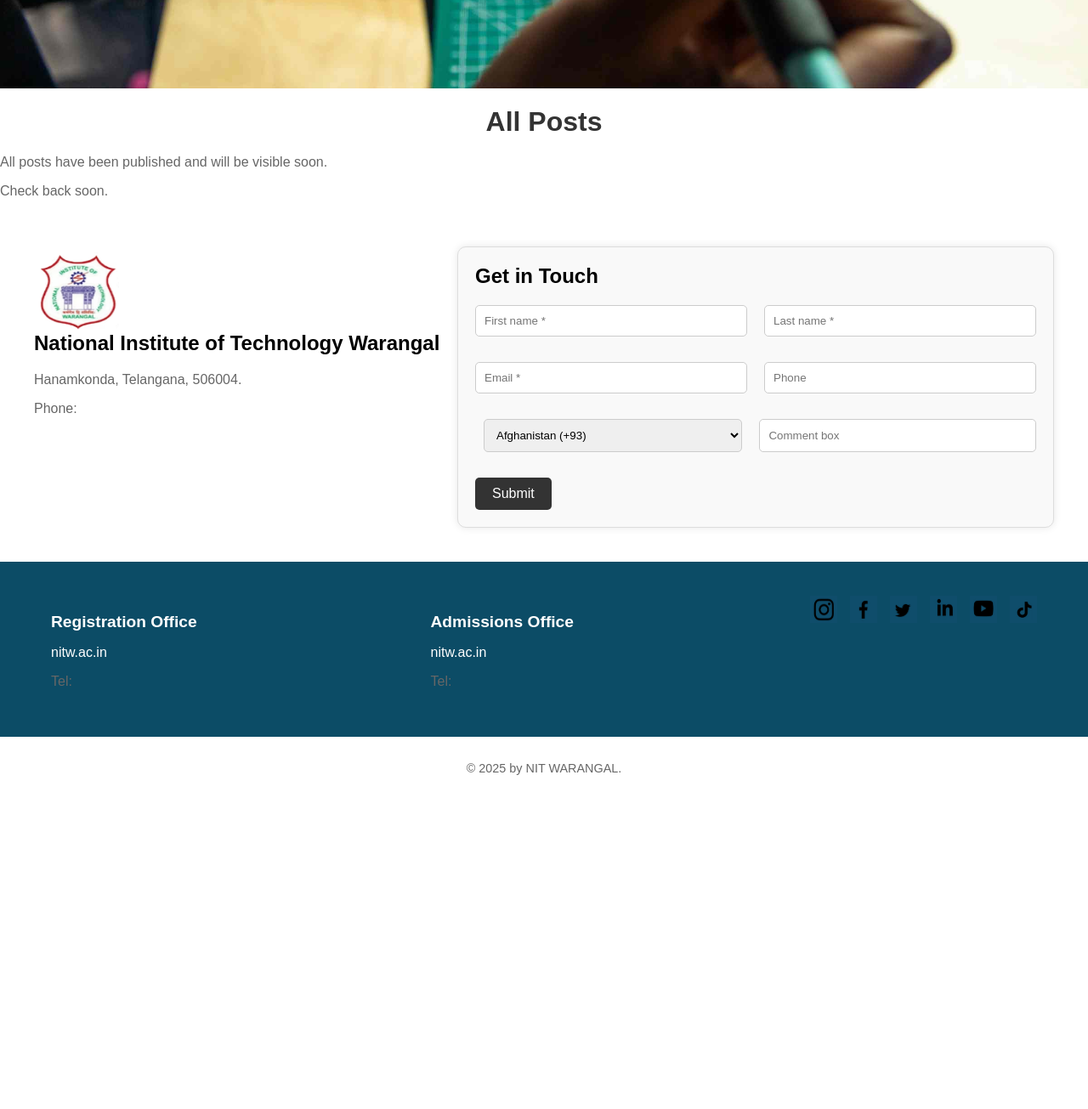
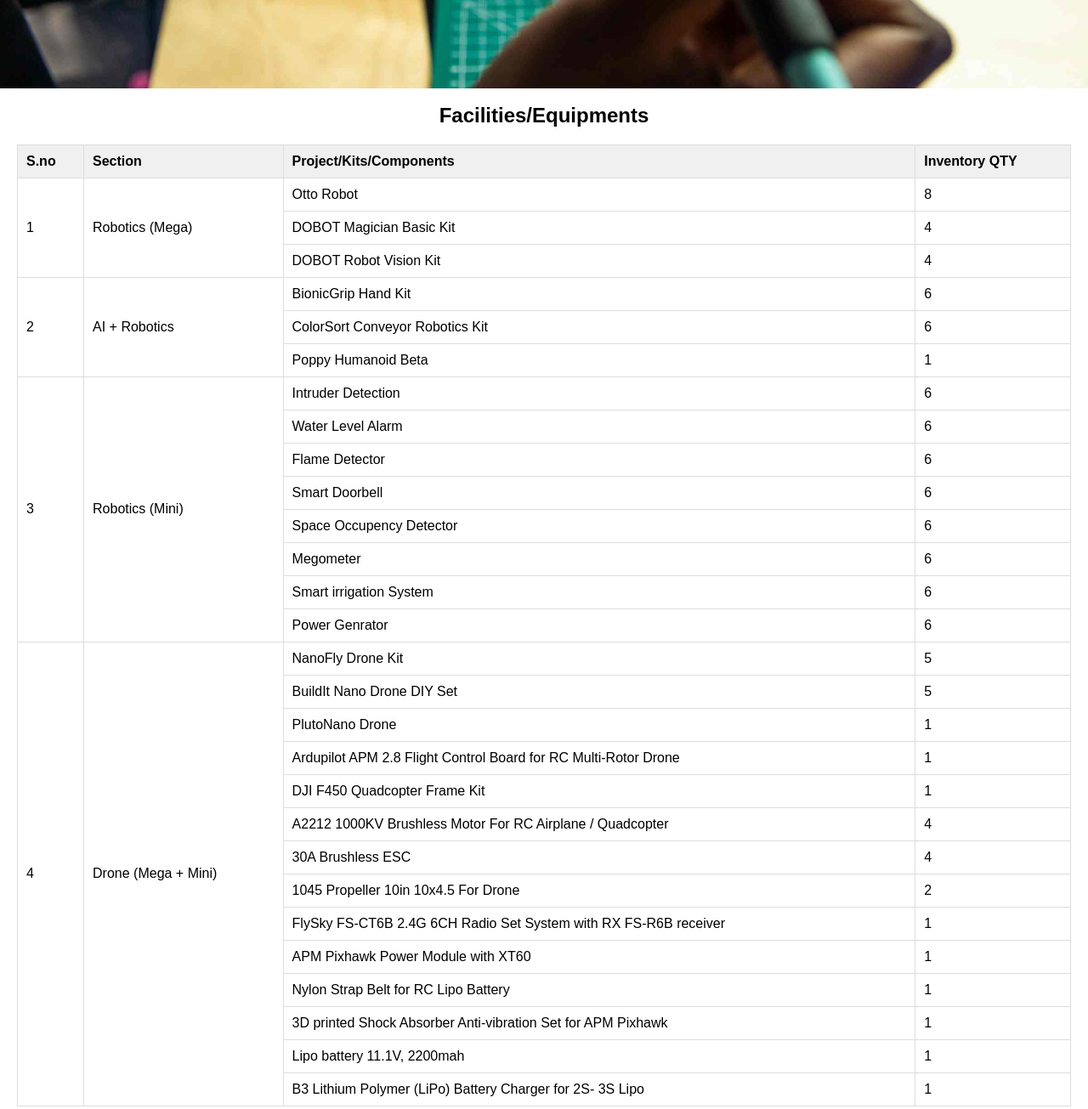
Before and after one commit to Sandeep-002/college_website, a plain HTML site: page facility.html in a window 1280 px wide. Shown: the part 840-2145 px from the top of the page at 85% size. Before the commit the page ends 1781 px from the top, so only its background shows below. Drawn offline with Linux system fonts and the light colour scheme.

Commit message:
Update facility.html

```diff
--- a/facility.html
+++ b/facility.html
@@ -29,16 +29,165 @@
             </ul>
         </nav>
     </header>
-    <marquee behavior="scroll" direction="left" scrollamount="10"scrolldelay="100">Welcome to Centre of Excellence on Drones, Robotics and Autonomous Vehicles</marquee>
+    <marquee behavior="scroll" direction="left" scrollamount="10" scrolldelay="100">Welcome to Centre of Excellence on Drones, Robotics and Autonomous Vehicles</marquee>
     <section class="hero ">
         <img src="FacilitiesEquipments.jpg" alt="Facilities/Equipments">
     </section>
-    <div class="blog-container ">
-        <div class="red-bar "></div>
-        <h1>All Posts</h1>
-        <p>All posts have been published and will be visible soon.</p>
-        <p>Check back soon.</p>
-    </div>
+    <br>
+    <div style="padding: 0 20px;">
+        <table>
+            <caption>
+                <h2>Facilities/Equipments</h2>
+            </caption>
+            <thead>
+                <tr>
+                    <th>S.no</th>
+                    <th>Section</th>
+                    <th>Project/Kits/Components</th>
+                    <th>Inventory QTY</th>
+                </tr>
+            </thead>
+            <tr>
+                <td rowspan="3">1</td>
+                <td rowspan="3">Robotics (Mega)</td>
+                <td>Otto Robot</td>
+                <td>8</td>
+            </tr>
+            <tr>
+                <td>DOBOT Magician Basic Kit</td>
+                <td>4</td>
+            </tr>
+            <tr>
+                <td>DOBOT Robot Vision Kit</td>
+                <td>4</td>
+            </tr>
+            <tr>
+                <td rowspan="3">2</td>
+                <td rowspan="3">AI + Robotics</td>
+                <td>BionicGrip Hand Kit</td>
+                <td>6</td>
+            </tr>
+            <tr>
+                <td>ColorSort Conveyor Robotics Kit</td>
+                <td>6</td>
+            </tr>
+            <tr>
+                <td>Poppy Humanoid Beta</td>
+                <td>1</td>
+            </tr>
+            <tr>
+                <td rowspan="8">3</td>
+                <td rowspan="8">Robotics (Mini)</td>
+                <td>Intruder Detection</td>
+                <td>6</td>
+            </tr>
+            <tr>
+                <td>Water Level Alarm</td>
+                <td>6</td>
+            </tr>
+            <tr>
+                <td>Flame Detector</td>
+                <td>6</td>
+            </tr>
+            <tr>
+                <td>Smart Doorbell</td>
+                <td>6</td>
+            </tr>
+            <tr>
+                <td>Space Occupency Detector</td>
+                <td>6</td>
+            </tr>
+            <tr>
+                <td>Megometer</td>
+                <td>6</td>
+            </tr>
+            <tr>
+                <td>Smart irrigation System</td>
+                <td>6</td>
+            </tr>
+            <tr>
+                <td>Power Genrator</td>
+                <td>6</td>
+            </tr>
+            <tr>
+                <td rowspan="14">4</td>
+                <td rowspan="14">Drone (Mega + Mini)</td>
+                <td>NanoFly Drone Kit</td>
+                <td>5</td>
+            </tr>
+            <tr>
+                <td>BuildIt Nano Drone DIY Set</td>
+                <td>5</td>
+            </tr>
+            <tr>
+                <td>PlutoNano Drone</td>
+                <td>1</td>
+            </tr>
+            <tr>
+                <td>Ardupilot APM 2.8 Flight Control Board for RC Multi-Rotor Drone</td>
+                <td>1</td>
+            </tr>
+            <tr>
+                <td>DJI F450 Quadcopter Frame Kit</td>
+                <td>1</td>
+            </tr>
+            <tr>
+                <td>A2212 1000KV Brushless Motor For RC Airplane / Quadcopter
+                </td>
+                <td>4</td>
+            </tr>
+            <tr>
+                <td>30A Brushless ESC</td>
+                <td>4</td>
+            </tr>
+            <tr>
+                <td>1045 Propeller 10in 10x4.5 For Drone</td>
+                <td>2</td>
+            </tr>
+            <tr>
+                <td>FlySky FS-CT6B 2.4G 6CH Radio Set System with RX FS-R6B receiver</td>
+                <td>1</td>
+            </tr>
+            <tr>
+                <td>APM Pixhawk Power Module with XT60</td>
+                <td>1</td>
+            </tr>
+            <tr>
+                <td>Nylon Strap Belt for RC Lipo Battery</td>
+                <td>1</td>
+            </tr>
+            <tr>
+                <td>3D printed Shock Absorber Anti-vibration Set for APM Pixhawk</td>
+                <td>1</td>
+            </tr>
+            <tr>
+                <td>Lipo battery 11.1V, 2200mah</td>
+                <td>1</td>
+            </tr>
+            <tr>
+                <td>B3 Lithium Polymer (LiPo) Battery Charger for 2S- 3S Lipo</td>
+                <td>1</td>
+            </tr>
+            </tbody>
+        </table>
+
+        <style>
+            table {
+                border-collapse: collapse;
+                width: 100%;
+            }
+
+            th,
+            td {
+                border: 1px solid #ddd;
+                padding: 10px;
+                text-align: left;
+            }
+
+            th {
+                background-color: #f0f0f0;
+            }
+        </style>
         <div class="next-slide ">
             <div class="logo-section ">
                 <img src="nitw-logo.png " alt="Logo " class="logo ">
@@ -261,17 +410,18 @@
                     <p>Tel:</p>
                 </div>
                 <div class="footer-right ">
-        <a href="# "><img src="instagram.png " alt="Instagram "></a>
-        <a href="# "><img src="facebook.png " alt="Facebook "></a>
-        <a href="# "><img src="twitter.png " alt="Twitter "></a>
-        <a href="# "><img src="linkedin.png " alt="LinkedIn "></a>
-        <a href="# "><img src="youtube.png " alt="YouTube "></a>
-        <a href="# "><img src="tiktok.png " alt="TikTok "></a>
+                    <a href="https://www.instagram.com/nitwarangalofficial?igsh=MmFxd2Nhamc0cDV2"><img src="instagram.png" alt="Instagram"></a>
+                    <a href="https://www.facebook.com/share/1ECCi37kmD/?mibextid=wwXIfr"><img src="facebook.png" alt="Facebook"></a>
+                    <a href="https://x.com/warangal_nit?s=11"><img src="twitter.png" alt="Twitter"></a>
+                    <a href="https://www.linkedin.com/school/national-institute-of-technology-warangal/"><img src="linkedin.png" alt="LinkedIn"></a>
+                    <a href="https://youtube.com/@nitwarangalofical?si=iFsbfVl1s-m-5Wuw"><img src="youtube.png" alt="YouTube"></a>
                 </div>
             </div>
             <div class="footer-bottom ">
                 <p>&copy; 2025 by NIT WARANGAL.</p>
             </div>
         </footer>
+
 </body>
+
 </html>
```
Lines whose indentation alone changed are shown as unchanged.
